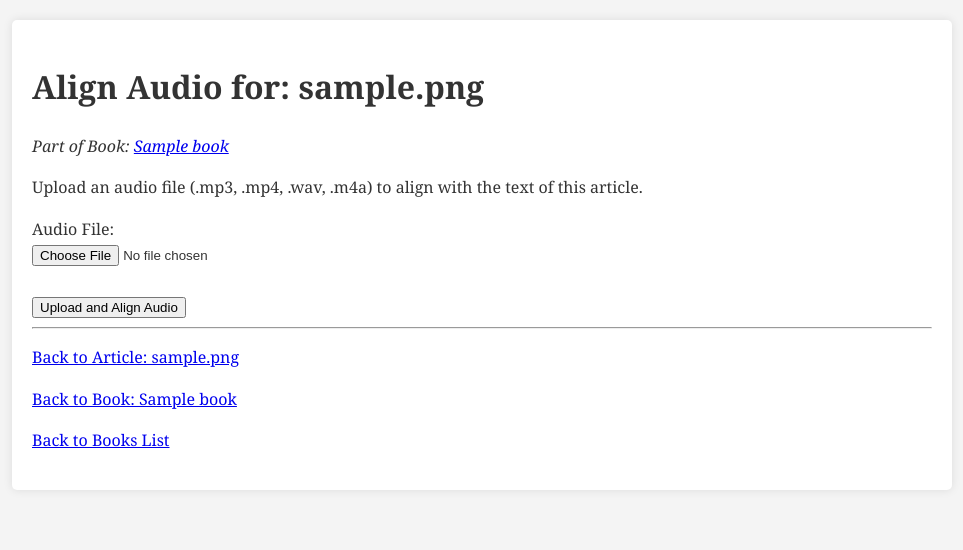
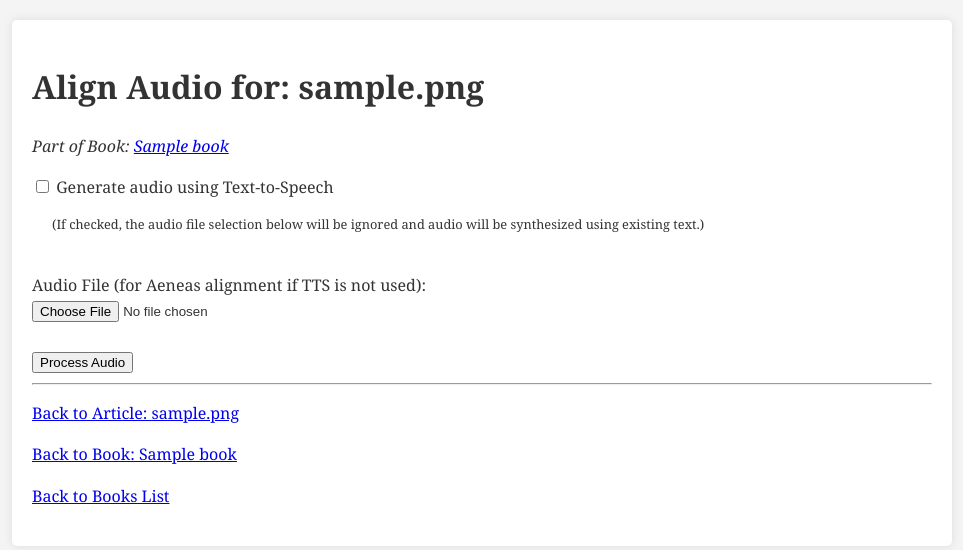
Before and after one commit to gogogo237/audiobook_web, a Flask app: page /article/1/align_audio in a window 1280 px wide. Shown: the part 67-617 px from the top of the page, without its empty margins (158-1121 px from the left). Run offline with Flask 3, Linux system fonts and the light colour scheme; tables that the repository leaves empty hold one stand-in row (values such as "Sample post").

Commit message:
feat: Enable TTS for existing articles via Align Audio page
Allows users to generate audio using Text-to-Speech for articles
that were previously uploaded without audio.

- Modifies `align_audio_for_article` route to handle TTS checkbox.
- Updates `process_article_with_tts` to fetch sentences from DB
  when raw text is not provided.
- Fixes `process_article_with_tts` call in `book_detail_page`.

```diff
--- a/app.py
+++ b/app.py
@@ -403,30 +403,26 @@ def book_detail_page(book_id):
         if article_id_processed and sentences_added_count > 0:
             if use_tts_checked:
                 app.logger.info(f"APP: TTS checkbox is checked. Processing audio using TTS for article ID {article_id_processed}.")
-                # Pass the app instance (self) to audio_processor for config and logger
                 tts_result = audio_processor.process_article_with_tts(
-                    article_id_processed,
-                    raw_bilingual_text_content,
-                    article_safe_stem_for_files,
-                    app # Passing the Flask app instance
+                    article_id=article_id_processed,
+                    article_filename_base=article_safe_stem_for_files,
+                    app_instance=app,
+                    raw_bilingual_text_content_string=raw_bilingual_text_content
                 )
                 if tts_result and tts_result.get("message"):
                     flash(tts_result["message"], tts_result.get("message_category", "info"))
-                # No explicit redirect here, success/failure handled by flash from tts_result
 
-            elif 'audio_file' in request.files: # TTS not checked, process uploaded audio file
+            elif 'audio_file' in request.files:
                 audio_file = request.files['audio_file']
                 if audio_file and audio_file.filename != '':
                     if allowed_audio_file(audio_file.filename):
-                        # ... (existing Aeneas call logic) ...
                         app.logger.info(f"APP: Processing Aeneas audio alignment for article ID {article_id_processed}...")
-                        aeneas_srt_path = _process_audio_alignment(
+                        _process_audio_alignment( # Renamed from aeneas_srt_path = _process_audio_alignment
                             article_id_processed,
                             audio_file,
                             raw_bilingual_text_content,
                             article_safe_stem_for_files
                         )
-                        # _process_audio_alignment already flashes messages
                     else:
                         flash(f'Invalid audio file type: "{audio_file.filename}". Supported: {ALLOWED_AUDIO_EXTENSIONS}', 'warning')
                         app.logger.warning(f"APP: Invalid audio file type uploaded for book {book_id}: {audio_file.filename}")
@@ -438,7 +434,6 @@ def book_detail_page(book_id):
                 app.logger.info(f"APP: Article {article_id_processed} text processed. No audio file and TTS not selected.")
         elif article_id_processed and sentences_added_count == 0:
             app.logger.info(f"APP: No sentences were added for article {article_id_processed}. Skipping audio processing stage.")
-            # Flash message for no sentences already handled.
 
         return redirect(url_for('book_detail_page', book_id=book_id))
 
@@ -459,27 +454,6 @@ def book_detail_page(book_id):
                            articles=articles_for_book,
                            currently_reading_article_id=currently_reading_article_id)
 
-    # GET request (no change to this part of the function)
-    articles_for_book = []
-    currently_reading_article_id = None
-    try:
-        articles_for_book = db_manager.get_articles_for_book(book_id)
-        most_recent_location = db_manager.get_most_recent_reading_location_for_book(book_id, app_logger=app.logger)
-        if most_recent_location:
-            currently_reading_article_id = most_recent_location['article_id']
-            app.logger.info(f"APP: For book {book_id}, currently reading article ID is {currently_reading_article_id}")
-    except Exception as e:
-        app.logger.error(f"APP: Error fetching articles or reading location for book ID {book_id}: {e}", exc_info=True)
-        flash(f"Could not retrieve articles or reading status for book '{book['title']}'.", "danger")
-
-    return render_template('book_detail.html',
-                           book=book,
-                           articles=articles_for_book,
-                           currently_reading_article_id=currently_reading_article_id)
-
-# ... (rest of app.py: align_audio_for_article, view_article, save_reading_location, download_mp3_for_article, serve_mp3_part) ...
-# The deferred align_audio_for_article route might also need a TTS checkbox if you want that option there too.
-# For now, it will remain Aeneas-only.
 
 @app.route('/article/<int:article_id>/align_audio', methods=['GET', 'POST'])
 def align_audio_for_article(article_id):
@@ -491,39 +465,63 @@ def align_audio_for_article(article_id):
 
     book = db_manager.get_book_by_id(article['book_id']) if article['book_id'] else None
 
-    article_title_from_db = article['filename'] # This is the user-facing title (stem of original txt)
+    article_title_from_db = article['filename']
     article_safe_stem_for_files = secure_filename(article_title_from_db)
 
     if request.method == 'POST':
-        if 'audio_file' not in request.files:
-            flash('No audio file part.', 'danger')
+        use_tts_checked = request.form.get('use_tts') == 'true'
+        app.logger.info(f"APP: align_audio_for_article (POST) for article {article_id} ('{article_title_from_db}'). TTS checkbox: {use_tts_checked}")
+
+        if use_tts_checked:
+            app.logger.info(f"APP: Processing TTS for deferred alignment for article ID {article_id} ('{article_title_from_db}'). Sentences will be fetched from DB.")
+
+            # Sentences will be fetched from DB by process_article_with_tts
+            # as raw_bilingual_text_content_string and parsed_sentences_list are None
+            tts_result = audio_processor.process_article_with_tts(
+                article_id=article_id,
+                article_filename_base=article_safe_stem_for_files,
+                app_instance=app,
+                raw_bilingual_text_content_string=None,
+                parsed_sentences_list=None
+            )
+            if tts_result and tts_result.get("message"):
+                flash(tts_result["message"], tts_result.get("message_category", "info"))
+
+            return redirect(url_for('view_article', article_id=article_id))
+
+        # Else (TTS not checked), proceed with Aeneas audio file upload
+        else:
+            if 'audio_file' not in request.files:
+                flash('No audio file part (and "Use TTS" was not selected).', 'danger')
+                return redirect(url_for('align_audio_for_article', article_id=article_id))
+
+            audio_file = request.files['audio_file']
+            if audio_file.filename == '':
+                flash('No audio file selected (and "Use TTS" was not selected).', 'danger')
+                return redirect(url_for('align_audio_for_article', article_id=article_id))
+
+            if audio_file and allowed_audio_file(audio_file.filename):
+                app.logger.info(f"APP: Processing deferred AENEAS audio alignment for article ID {article_id} ('{article_title_from_db}'). English sentences will be fetched from DB.")
+                _process_audio_alignment(
+                    article_id,
+                    audio_file,
+                    None,
+                    article_safe_stem_for_files
+                )
+                # _process_audio_alignment already flashes messages
+                return redirect(url_for('view_article', article_id=article_id))
+            else:
+                flash(f'Invalid audio file type: "{audio_file.filename}". Supported: {ALLOWED_AUDIO_EXTENSIONS}', 'warning')
+                app.logger.warning(f"APP: Invalid audio file type for deferred Aeneas alignment: {audio_file.filename}")
+
+            # Fallback redirect if invalid audio file type or other issues before Aeneas call
             return redirect(url_for('align_audio_for_article', article_id=article_id))
-        audio_file = request.files['audio_file']
-        if audio_file.filename == '':
-            flash('No audio file selected.', 'danger')
-            return redirect(url_for('align_audio_for_article', article_id=article_id))
-
-        if audio_file and allowed_audio_file(audio_file.filename):
-            app.logger.info(f"APP: Processing deferred AENEAS audio alignment for article ID {article_id} ('{article_title_from_db}'). English sentences will be fetched from DB.")
-            # For deferred alignment, we pass None for original_bilingual_text_content_string
-            # _process_audio_alignment will fetch sentences from DB.
-            _process_audio_alignment(
-                article_id,
-                audio_file,
-                None, # No raw text string needed, will pull from DB
-                article_safe_stem_for_files
-            )
-            return redirect(url_for('view_article', article_id=article_id))
-        else:
-            flash(f'Invalid audio file type: "{audio_file.filename}". Supported: {ALLOWED_AUDIO_EXTENSIONS}', 'warning')
-            app.logger.warning(f"APP: Invalid audio file type for deferred Aeneas alignment: {audio_file.filename}")
-        return redirect(url_for('align_audio_for_article', article_id=article_id))
 
     # GET request
     return render_template('align_audio.html', article_id=article_id, article_filename=article_title_from_db, book=book)
 
 
-# ... (view_article, save_reading_location, download_mp3_for_article, serve_mp3_part remain unchanged for now)
+# ... (view_article, save_reading_location, download_mp3_for_article, serve_mp3_part remain unchanged)
 
 @app.route('/article/<int:article_id>')
 def view_article(article_id):
--- a/templates/align_audio.html
+++ b/templates/align_audio.html
@@ -2,21 +2,52 @@
 {% extends "base.html" %}
 
 {% block title %}Align Audio for {{ article_filename }}{% endblock %}
+
+{% block head_extra %} {# NEW block for JavaScript #}
+<script>
+    function toggleAudioUpload(checkbox) {
+        const audioFileInput = document.getElementById('audio_file');
+        if (audioFileInput) {
+            audioFileInput.disabled = checkbox.checked;
+            if (checkbox.checked) {
+                audioFileInput.value = ''; // Clear selection if TTS is chosen
+            }
+        }
+    }
+</script>
+{% endblock %}
+
 
 {% block content %}
     <h1>Align Audio for: {{ article_filename }}</h1>
     {% if book %}
     <p><em>Part of Book: <a href="{{ url_for('book_detail_page', book_id=book.id) }}">{{ book.title }}</a></em></p>
     {% endif %}
-    <p>Upload an audio file (.mp3, .mp4, .wav, .m4a) to align with the text of this article.</p>
+
     <form method="post" enctype="multipart/form-data">
         <div>
-            <label for="audio_file">Audio File:</label><br>
-            <input type="file" name="audio_file" id="audio_file" required accept=".mp3,.mp4,.wav,.m4a">
+            {# --- NEW TTS Checkbox --- #}
+            <input type="checkbox" name="use_tts" id="use_tts_checkbox" value="true" onchange="toggleAudioUpload(this)">
+            <label for="use_tts_checkbox">Generate audio using Text-to-Speech</label>
+            <p style="font-size:0.8em; margin-left:20px;">(If checked, the audio file selection below will be ignored and audio will be synthesized using existing text.)</p>
         </div>
         <br>
-        <input type="submit" value="Upload and Align Audio">
+        <div>
+            <label for="audio_file">Audio File (for Aeneas alignment if TTS is not used):</label><br>
+            <input type="file" name="audio_file" id="audio_file" accept=".mp3,.mp4,.wav,.m4a"> {# Removed 'required' initially, server validates #}
+        </div>
+        <br>
+        <input type="submit" value="Process Audio">
     </form>
+    <script>
+        // Initial state check for the audio file input based on checkbox state
+        document.addEventListener('DOMContentLoaded', function() {
+            const ttsCheckbox = document.getElementById('use_tts_checkbox');
+            if (ttsCheckbox) {
+                 toggleAudioUpload(ttsCheckbox);
+            }
+        });
+    </script>
     <hr>
     <p><a href="{{ url_for('view_article', article_id=article_id) }}">Back to Article: {{ article_filename }}</a></p>
     {% if book %}
```
Also changed, not shown: audio_processor.py (+94 -72 lines).
